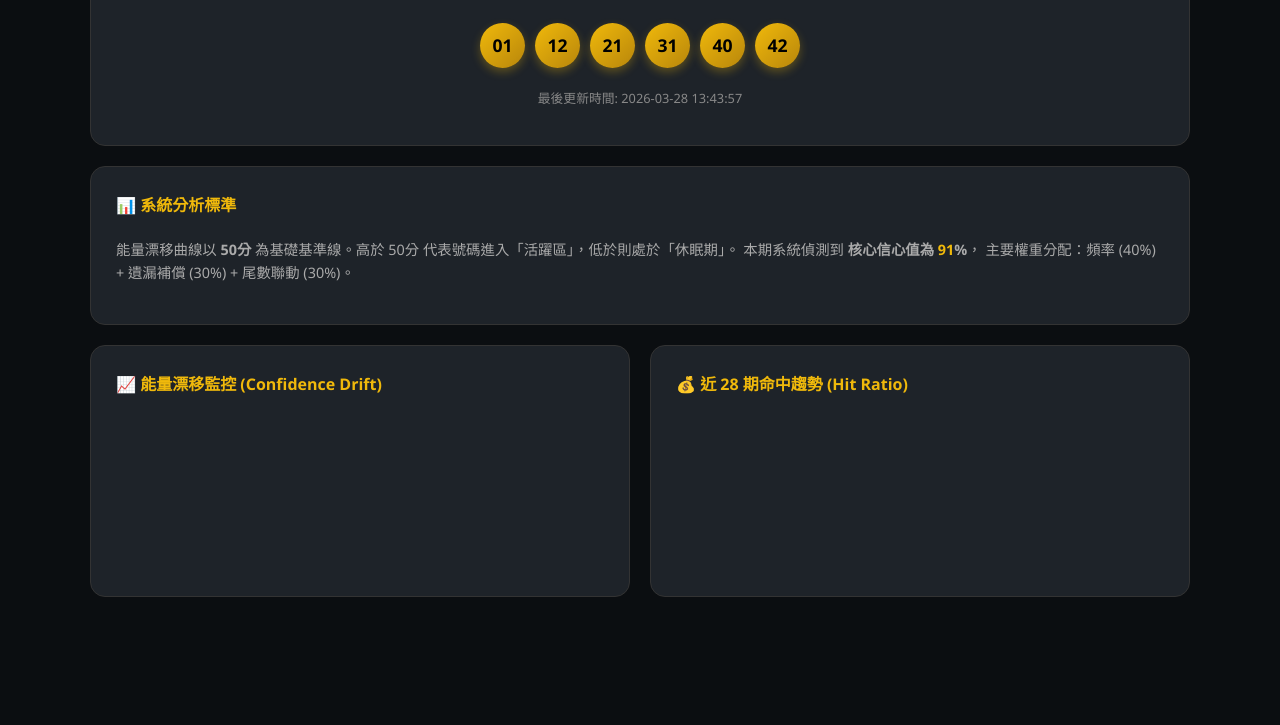
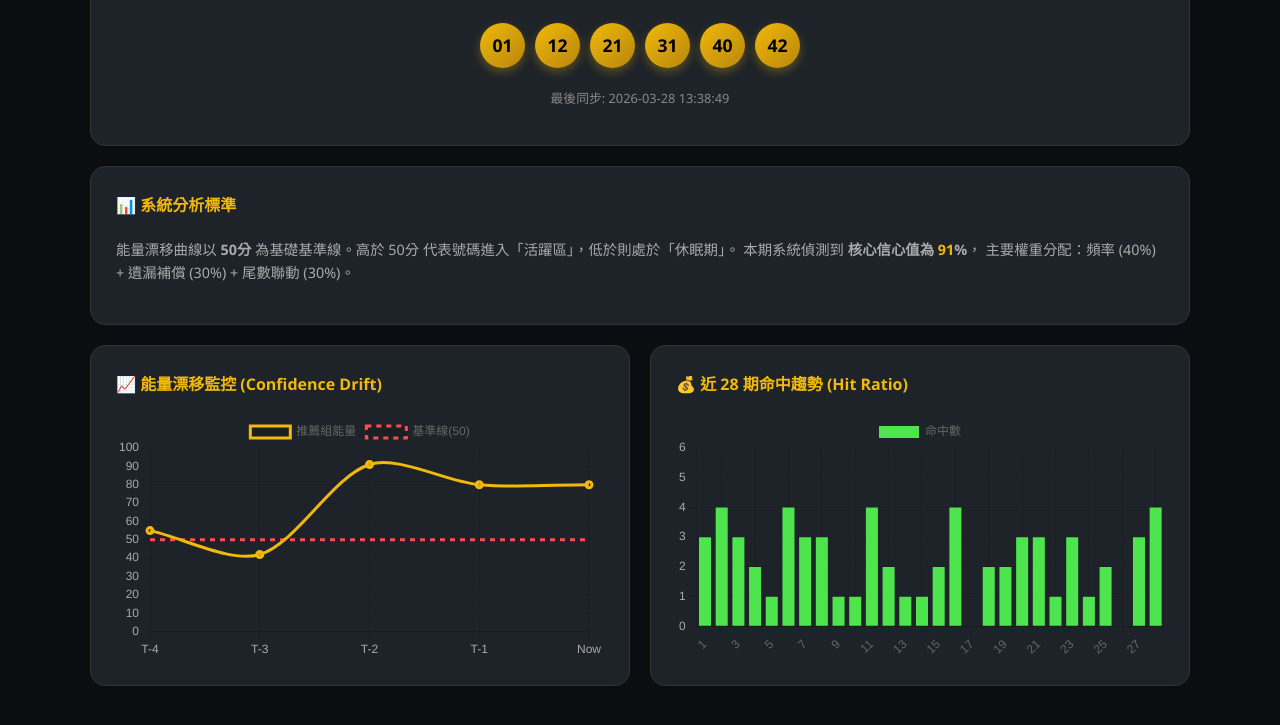
Before and after one commit to Neo1491491/Lucky-Six, a plain HTML site: page index.html in a window 1280 px wide. Shown: the part 95-820 px from the top of the page. Drawn offline with nearby package versions, Linux system fonts and the light colour scheme.

Commit message:
Refactor updateDashboard function and update display
Refactor updateDashboard function to improve clarity and update last update time display.

```diff
--- a/index.html
+++ b/index.html
@@ -50,51 +50,47 @@
     <script>
         async function updateDashboard() {
             try {
-            // 1. 抓取雲端數據
                 const res = await fetch('data.json?t=' + Date.now());
                 const data = await res.json();
 
-            // 2. 渲染號碼球
+                // 渲染號碼
                 const bContainer = document.getElementById('balls');
                 bContainer.innerHTML = '';
                 data.recommendation.forEach(n => {
                     const b = document.createElement('div');
-                b.className = 'ball';
-                b.innerText = n < 10 ? '0'+n : n;
+                    b.className = 'ball'; b.innerText = n < 10 ? '0'+n : n;
                     bContainer.appendChild(b);
                 });
 
-            // --- 核心修改部分 ---
-            // 3. 取得進入網頁的當下時間 (本地時間)
-            const now = new Date();
-            const timeString = now.getFullYear() + '-' +
-                               (now.getMonth() + 1).toString().padStart(2, '0') + '-' +
-                               now.getDate().toString().padStart(2, '0') + ' ' +
-                               now.getHours().toString().padStart(2, '0') + ':' +
-                               now.getMinutes().toString().padStart(2, '0') + ':' +
-                               now.getSeconds().toString().padStart(2, '0');
-
-            // 變更文案為「最後更新時間」並顯示當下時間
-            document.getElementById('lastUpdate').innerText = "最後更新時間: " + timeString;
-            // ------------------
-
+                document.getElementById('lastUpdate').innerText = "最後同步: " + data.last_update;
                 document.getElementById('confVal').innerText = data.analysis_report.confidence;
                 document.getElementById('trendBadge').innerText = "趨勢: " + data.analysis_report.trend;
 
-            // 渲染圖表 (保持原有的 50分基準線邏輯)
-            renderCharts(data);
+                // 漂移圖表 (加入基準線)
+                new Chart(document.getElementById('driftChart'), {
+                    type: 'line',
+                    data: {
+                        labels: ['T-4', 'T-3', 'T-2', 'T-1', 'Now'],
+                        datasets: [
+                            { label: '推薦組能量', data: data.drift, borderColor: '#f0b90b', tension: 0.3, fill: false, borderWidth: 3 },
+                            { label: '基準線(50)', data: [50, 50, 50, 50, 50], borderColor: '#ff4d4d', borderDash: [5, 5], pointRadius: 0, fill: false }
+                        ]
+                    },
+                    options: { scales: { y: { min: 0, max: 100, ticks: { color: '#aaa' } }, x: { ticks: { color: '#aaa' } } } }
+                });
 
-        } catch (e) {
-            console.error("Data error", e);
-            document.getElementById('balls').innerText = "系統連線中，請稍候...";
+                // 命中趨勢
+                new Chart(document.getElementById('hitChart'), {
+                    type: 'bar',
+                    data: {
+                        labels: Array.from({length: 28}, (_, i) => i + 1),
+                        datasets: [{ label: '命中數', data: data.hit_trend, backgroundColor: '#4ee44e' }]
+                    },
+                    options: { scales: { y: { max: 6, ticks: { stepSize: 1, color: '#aaa' } } } }
+                });
+
+            } catch (e) { console.error("Data error", e); }
         }
-    }
-
-    function renderCharts(data) {
-        // ... 原有的 Chart.js 程式碼 ...
-        // 確保這裡調用 driftChart 與 hitChart 的繪製
-    }
-
         updateDashboard();
     </script>
 </body>
```
Lines whose indentation alone changed are shown as unchanged.
